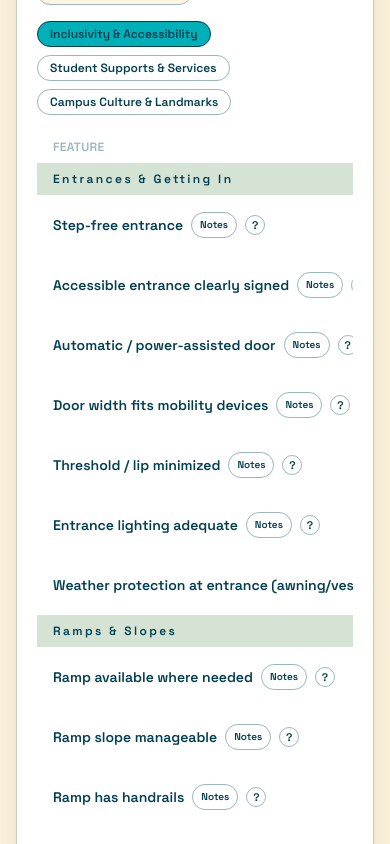
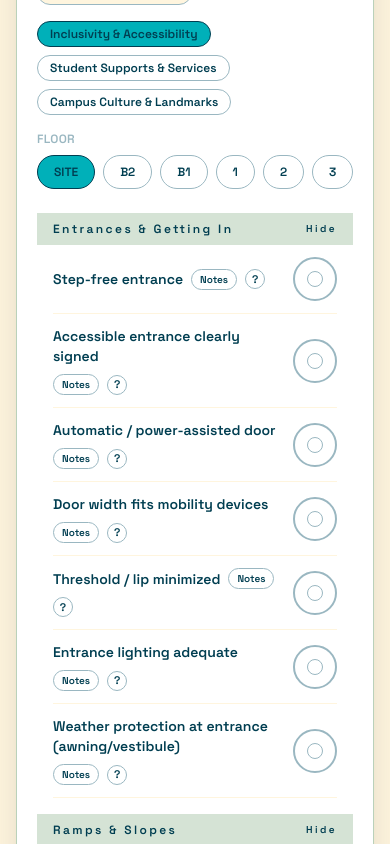
Before and after one commit to T00763781/Inclusive_Auditor, a React (Vite) app: page / in a window 390 px wide. Shown: the part 1020-1864 px from the top of the page. Built offline with nearby package versions, Linux system fonts and the light colour scheme.

Commit message:
Update matrix table and regenerate build assets

```diff
--- a/dev-dist/sw.js
+++ b/dev-dist/sw.js
@@ -79,7 +79,7 @@ define(['./workbox-96fc63c4'], (function (workbox) { 'use strict';
    */
   workbox.precacheAndRoute([{
     "url": "index.html",
-    "revision": "0.l3v4edc0g6g"
+    "revision": "0.2vtmqlqoj44"
   }], {});
   workbox.cleanupOutdatedCaches();
   workbox.registerRoute(new workbox.NavigationRoute(workbox.createHandlerBoundToURL("index.html"), {
--- a/src/components/MatrixTable.tsx
+++ b/src/components/MatrixTable.tsx
@@ -41,6 +41,8 @@ const MatrixTable = ({
   const [activeTabId, setActiveTabId] = useState(tabs[0]?.id ?? '');
   const [collapsedSections, setCollapsedSections] = useState<Record<string, boolean>>({});
   const [collapsedSubsections, setCollapsedSubsections] = useState<Record<string, boolean>>({});
+  const [activeFloor, setActiveFloor] = useState(floors[0] ?? '');
+  const [isMobile, setIsMobile] = useState(false);
 
   const activeTab = tabs.find((tab) => tab.id === activeTabId) ?? tabs[0];
 
@@ -49,6 +51,30 @@ const MatrixTable = ({
       setActiveTabId(tabs[0].id);
     }
   }, [activeTab, tabs]);
+
+  useEffect(() => {
+    if (!floors.includes(activeFloor)) {
+      setActiveFloor(floors[0] ?? '');
+    }
+  }, [activeFloor, floors]);
+
+  useEffect(() => {
+    if (typeof window === 'undefined' || typeof window.matchMedia !== 'function') {
+      return;
+    }
+
+    const mediaQuery = window.matchMedia('(max-width: 768px)');
+    const updateMatch = () => setIsMobile(mediaQuery.matches);
+    updateMatch();
+
+    if (typeof mediaQuery.addEventListener === 'function') {
+      mediaQuery.addEventListener('change', updateMatch);
+      return () => mediaQuery.removeEventListener('change', updateMatch);
+    }
+
+    mediaQuery.addListener(updateMatch);
+    return () => mediaQuery.removeListener(updateMatch);
+  }, []);
 
   const canonicalFeatureSet = useMemo(
     () => new Set(flattenTabFeatures(tabs)),
@@ -166,6 +192,84 @@ const MatrixTable = ({
     );
   };
 
+  const renderFeatureRowMobile = (
+    feature: string,
+    options?: { indent?: boolean; keyPrefix?: string }
+  ) => {
+    const info = FEATURE_DEFINITIONS[feature];
+    const recommended = info?.recommended ??
+      (RECOMMENDED_SITE_FEATURES.has(feature) ? 'SITE' : 'Floors');
+    const rowKey = `${options?.keyPrefix ?? 'feature'}-${feature}`;
+    const indentClass = options?.indent ? 'pl-6' : '';
+    const present = matrix[feature]?.[activeFloor]?.present ?? false;
+
+    return (
+      <div
+        key={rowKey}
+        className={`flex items-center justify-between gap-3 border-b border-tru-cloud py-3 ${indentClass}`}
+      >
+        <div className="min-w-0">
+          <div className="flex flex-wrap items-center gap-2">
+            <span className="text-sm font-semibold text-tru-blue">{feature}</span>
+            <button
+              type="button"
+              onClick={() => onOpenDetails(feature, floors[0])}
+              className="rounded-full border border-tru-grey px-2 py-0.5 text-[10px] font-semibold text-tru-blue focus-visible:ring-2 focus-visible:ring-tru-teal"
+              aria-label={`Add notes or photos for ${feature}`}
+            >
+              Notes
+            </button>
+            <Tooltip
+              placement="right"
+              content={
+                <div className="space-y-2">
+                  <div>
+                    <p className="font-semibold text-tru-blue">Definition</p>
+                    <p className="mt-1">{info?.definition ?? 'Custom feature.'}</p>
+                  </div>
+                  <div>
+                    <p className="font-semibold text-tru-blue">Present if</p>
+                    <p className="mt-1">{info?.presentIf ?? 'Observed as available.'}</p>
+                  </div>
+                  <div>
+                    <p className="font-semibold text-tru-blue">Recommended</p>
+                    <p className="mt-1">{recommended}</p>
+                  </div>
+                </div>
+              }
+            >
+              <button
+                type="button"
+                className="inline-flex h-5 w-5 items-center justify-center rounded-full border border-tru-grey text-[11px] font-semibold text-tru-blue focus-visible:ring-2 focus-visible:ring-tru-teal"
+                aria-label={`Info for ${feature}`}
+              >
+                ?
+              </button>
+            </Tooltip>
+          </div>
+        </div>
+        <button
+          type="button"
+          onClick={() => onToggle(feature, activeFloor)}
+          aria-pressed={present}
+          aria-label={`${feature} on ${activeFloor}: ${present ? 'Present' : 'Absent'}`}
+          className={`flex h-11 w-11 flex-shrink-0 items-center justify-center rounded-full border-2 transition focus-visible:ring-2 focus-visible:ring-tru-teal ${
+            present
+              ? 'border-tru-blue bg-tru-teal text-white shadow-[0_0_0_4px_rgba(0,176,185,0.2)]'
+              : 'border-tru-grey bg-white text-tru-grey'
+          }`}
+        >
+          <span
+            className={`h-4 w-4 rounded-full ${
+              present ? 'bg-white' : 'border border-tru-grey'
+            }`}
+            aria-hidden="true"
+          />
+        </button>
+      </div>
+    );
+  };
+
   const renderSubsection = (subsection: TabSubsection, sectionLabel: string) => {
     const key = getSubsectionKey(sectionLabel, subsection.label);
     const collapsed = Boolean(collapsedSubsections[key]);
@@ -234,6 +338,94 @@ const MatrixTable = ({
         ))}
       </div>
 
+      {isMobile ? (
+        <div>
+          <div className="mb-4">
+            <p className="mb-2 text-xs font-semibold uppercase tracking-wide text-tru-grey">
+              Floor
+            </p>
+            <div className="-mx-2 flex gap-2 overflow-x-auto px-2 pb-2">
+              {floors.map((floor) => (
+                <button
+                  key={floor}
+                  type="button"
+                  onClick={() => setActiveFloor(floor)}
+                  className={`flex-shrink-0 rounded-full border px-4 py-2 text-xs font-semibold focus-visible:ring-2 focus-visible:ring-tru-teal ${
+                    floor === activeFloor
+                      ? 'border-tru-blue bg-tru-teal text-tru-blue'
+                      : 'border-tru-grey text-tru-blue'
+                  }`}
+                  aria-pressed={floor === activeFloor}
+                >
+                  {floor}
+                </button>
+              ))}
+            </div>
+          </div>
+
+          <div className="space-y-4">
+            {sections.map((section) => {
+              const key = getSectionKey(section.label);
+              const collapsed = Boolean(collapsedSections[key]);
+              const subsectionBlocks = section.subsections ?? [];
+
+              return (
+                <div key={`${activeTab?.id ?? 'tab'}-${section.label}`}>
+                  <div className="bg-tru-sage/60 px-4 py-2 text-xs font-semibold uppercase tracking-[0.2em] text-tru-blue">
+                    <button
+                      type="button"
+                      onClick={() => toggleSection(section.label)}
+                      className="flex w-full items-center justify-between"
+                      aria-expanded={!collapsed}
+                    >
+                      <span>{section.label}</span>
+                      <span className="text-[10px] font-semibold">
+                        {collapsed ? 'Show' : 'Hide'}
+                      </span>
+                    </button>
+                  </div>
+                  {!collapsed ? (
+                    <div className="px-4">
+                      {section.features.map((feature) =>
+                        renderFeatureRowMobile(feature, { keyPrefix: section.label })
+                      )}
+                      {subsectionBlocks.map((subsection) => {
+                        const subsectionKey = getSubsectionKey(section.label, subsection.label);
+                        const subsectionCollapsed = Boolean(collapsedSubsections[subsectionKey]);
+                        return (
+                          <div key={`${section.label}-${subsection.label}`} className="pt-2">
+                            <div className="bg-tru-cloud px-3 py-2 text-xs font-semibold text-tru-blue">
+                              <button
+                                type="button"
+                                onClick={() => toggleSubsection(section.label, subsection.label)}
+                                className="flex w-full items-center justify-between"
+                                aria-expanded={!subsectionCollapsed}
+                              >
+                                <span>{subsection.label}</span>
+                                <span className="text-[10px] font-semibold">
+                                  {subsectionCollapsed ? 'Show' : 'Hide'}
+                                </span>
+                              </button>
+                            </div>
+                            {!subsectionCollapsed
+                              ? subsection.features.map((feature) =>
+                                  renderFeatureRowMobile(feature, {
+                                    indent: true,
+                                    keyPrefix: `${section.label}-${subsection.label}`
+                                  })
+                                )
+                              : null}
+                          </div>
+                        );
+                      })}
+                    </div>
+                  ) : null}
+                </div>
+              );
+            })}
+          </div>
+        </div>
+      ) : (
         <div className="overflow-x-auto">
           <table className="min-w-max border-separate border-spacing-0 text-sm">
             <thead>
@@ -297,6 +489,7 @@ const MatrixTable = ({
             </tbody>
           </table>
         </div>
+      )}
     </section>
   );
 };
```
Also changed, not shown: 1 other file (tests, documents, lock files or other folders). Lines whose indentation alone changed are shown as unchanged.
